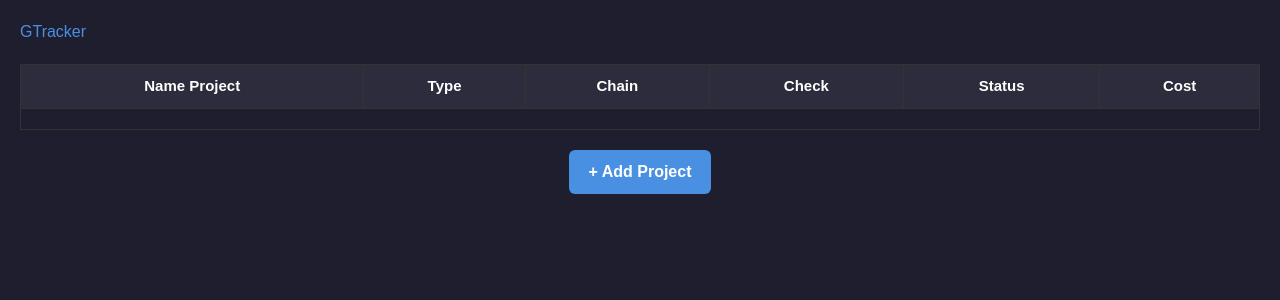
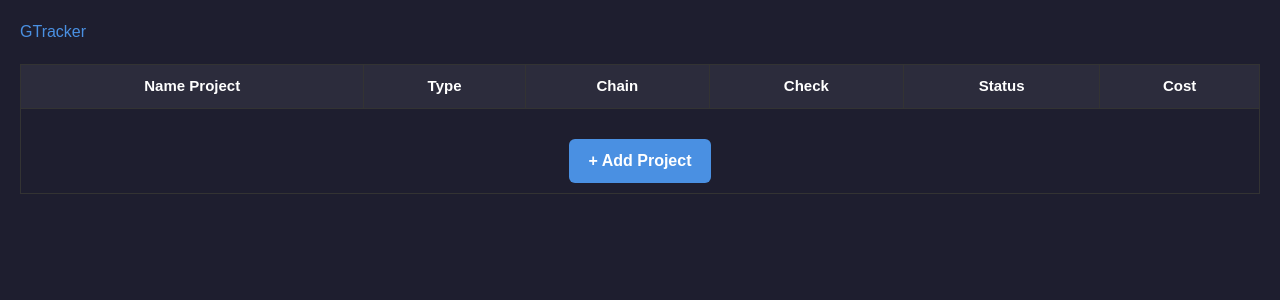
Before and after one commit to gardea22/GTracker, a Next.js app: page / in a window 1280 px wide. Shown: the top 300 px of the page. Built offline with nearby package versions, Linux system fonts and the light colour scheme.

Commit message:
Update page.tsx

```diff
--- a/app/page.tsx
+++ b/app/page.tsx
@@ -56,6 +56,14 @@ const Dashboard = () => {
           {projectList.length === 0 ? (
             <tr>
               <td colSpan={6} style={{ ...tdStyle, textAlign: 'center' }}>
+
+  {/* Tombol Add Project tetap muncul di bawah tabel */}
+        <div style={{ textAlign: 'center', marginTop: '20px' }}>
+          <button onClick={() => setShowModal(true)} style={buttonStyle}>
+            + Add Project
+          </button>
+        </div>
+
               </td>
             </tr>
 
@@ -75,12 +83,7 @@ const Dashboard = () => {
         </tbody>
       </table>
 
-      {/* Tombol Add Project tetap muncul di bawah tabel */}
-        <div style={{ textAlign: 'center', marginTop: '20px' }}>
-          <button onClick={() => setShowModal(true)} style={buttonStyle}>
-            + Add Project
-          </button>
-        </div>
+
 
       {/* Modal */}
       {showModal && (
```
